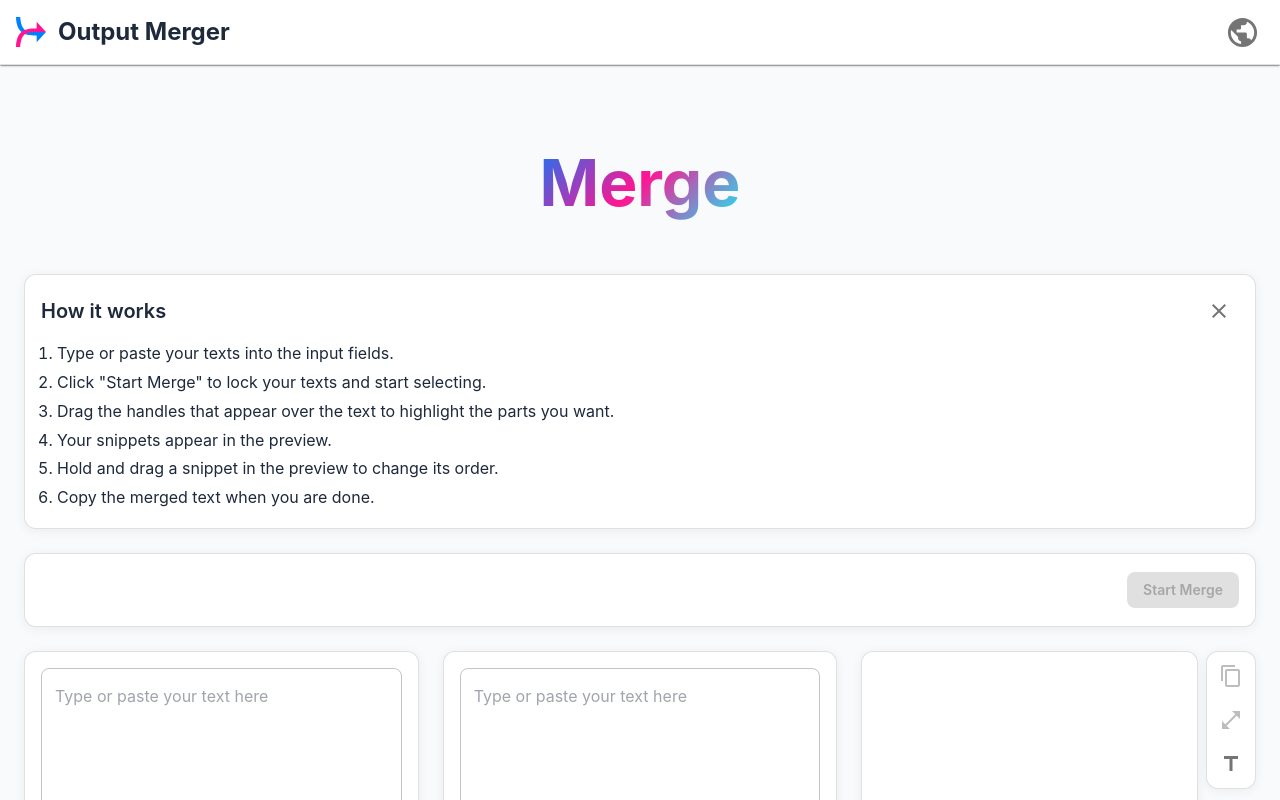
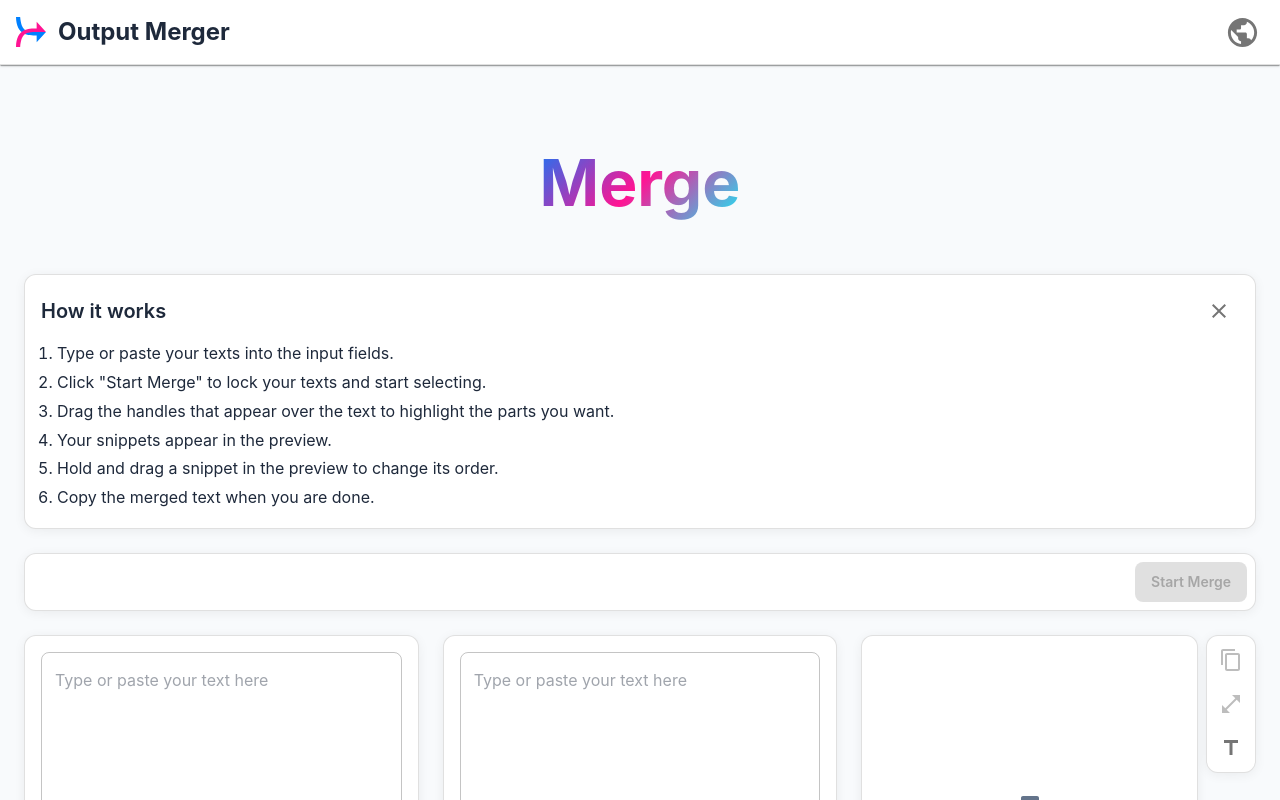
Before and after one commit to ph-honorato/output-merger, a React (Vite) app in the folder artifacts/output-merger.UI/: page / in a window 1280 px wide. Shown: the top 800 px of the page. Built offline with nearby package versions, Linux system fonts and the light colour scheme.

Commit message:
styles: actions bar and buttons sizes

```diff
--- a/artifacts/output-merger.UI/src/components/ActionsBar/ActionsBar.styles.ts
+++ b/artifacts/output-merger.UI/src/components/ActionsBar/ActionsBar.styles.ts
@@ -1,20 +1,24 @@
-import styled from 'styled-components';
-import type { DefaultTheme } from 'styled-components';
-import type { Theme } from '@mui/material/styles';
+import styled from "styled-components";
+import type { DefaultTheme } from "styled-components";
+import type { Theme } from "@mui/material/styles";
 
 type StyledTheme = DefaultTheme & Theme;
 
 export const ActionsBarRoot = styled.div<{ $justifyContent?: string }>`
   display: flex;
   align-items: center;
-  justify-content: ${({ $justifyContent }) => $justifyContent ?? 'flex-end'};
+  justify-content: ${({ $justifyContent }) => $justifyContent ?? "flex-end"};
   width: 100%;
-  min-height: 74px;
+  min-height: 50px;
   box-sizing: border-box;
-  padding: ${({ theme }) => (theme as StyledTheme).spacing(2)};
+  padding: ${({ theme }) => (theme as StyledTheme).spacing(1)};
   background-color: ${({ theme }) =>
     (theme as StyledTheme).palette.background.paper};
   border: 1px solid ${({ theme }) => (theme as StyledTheme).palette.divider};
   border-radius: 0.75rem;
   box-shadow: 0 2px 12px rgba(0, 0, 0, 0.06);
+
+  > button {
+    height: 40px;
+  }
 `;
```
